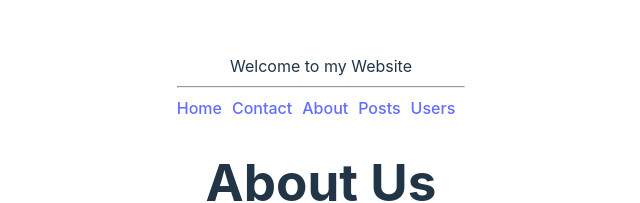
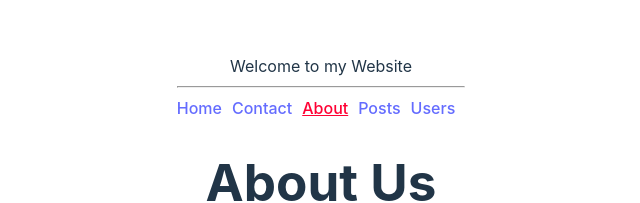
Before and after one commit to SM-Saim/M8M45-introduction-to-react-router, a React (Vite) app: page /about in a window 1280 px wide. Shown: the part 222-425 px from the top of the page, without its empty margins (319-959 px from the left). Built offline with nearby package versions, Linux system fonts and the light colour scheme.

Commit message:
NavLink tag applied so that active link can identified

```diff
--- a/src/components/Header/Header.css
+++ b/src/components/Header/Header.css
@@ -1,3 +1,7 @@
 nav a {
   margin-right: 10px;
 }
+nav a.active {
+  text-decoration: underline;
+  color: rgb(255, 0, 51);
+}
--- a/src/components/Header/Header.jsx
+++ b/src/components/Header/Header.jsx
@@ -1,5 +1,5 @@
 import "./Header.css";
-import { Link } from "react-router-dom";
+import { Link, NavLink } from "react-router-dom";
 
 const Header = () => {
   return (
@@ -9,9 +9,10 @@ const Header = () => {
         <hr />
         <Link to="/">Home</Link>
         <Link to="/contact">Contact</Link>
-        <Link to="about">About</Link>
-        <Link to="/posts">Posts</Link>
-        <Link to="users">Users</Link>
+
+        <NavLink to="about">About</NavLink>
+        <NavLink to="/posts">Posts</NavLink>
+        <NavLink to="users">Users</NavLink>
       </nav>
     </div>
   );
```
